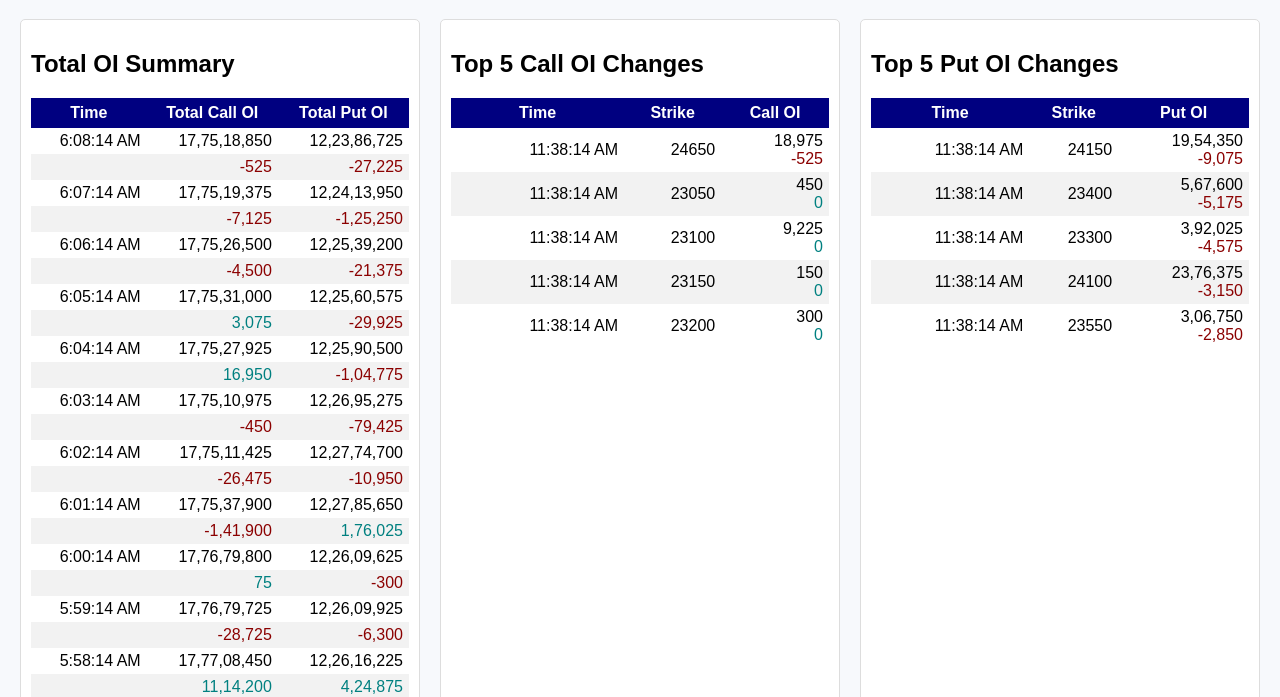
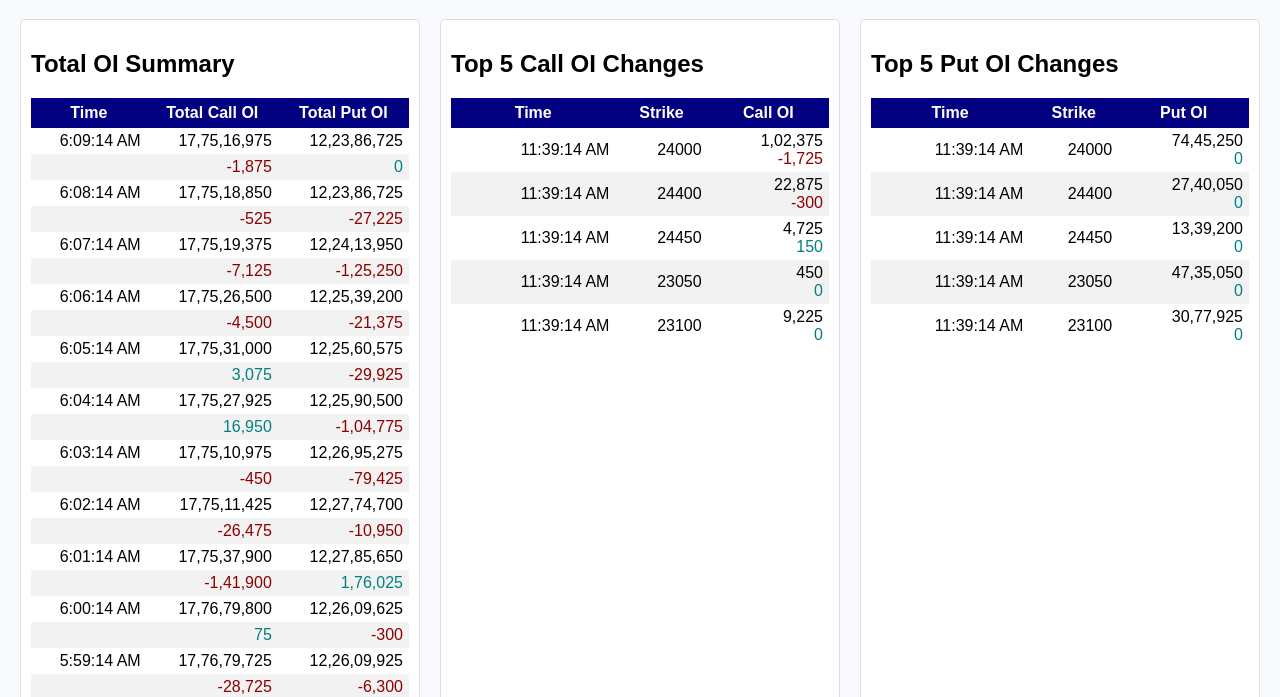
Before and after one commit to kamrut/kamrut.github.io, a plain HTML site: page index.html in a window 1280 px wide. Shown: the part 81-778 px from the top of the page. Drawn offline with nearby package versions, Linux system fonts and the light colour scheme.

Commit message:
Update data and strikes JSON from MAUI

```diff
--- a/data.json
+++ b/data.json
@@ -1,4 +1,14 @@
 [
+  {
+    "RecordTime": "2025-07-22T11:39:14.6152612+05:30",
+    "TotalCallOI": 177516975.0,
+    "TotalPutOI": 122386725.0,
+    "CallOIChange": -1875.0,
+    "PutOIChange": 0.0,
+    "PCR": 0.689436742598842,
+    "IsBusy": false,
+    "Title": ""
+  },
   {
     "RecordTime": "2025-07-22T11:38:14.6083385+05:30",
     "TotalCallOI": 177518850.0,
@@ -188,15 +198,5 @@
     "PCR": 0.693139839888666,
     "IsBusy": false,
     "Title": ""
-  },
-  {
-    "RecordTime": "2025-07-22T11:17:58.9544929+05:30",
-    "TotalCallOI": 175971975.0,
-    "TotalPutOI": 121305975.0,
-    "CallOIChange": 75.0,
-    "PutOIChange": 4200.0,
-    "PCR": 0.689348261278536,
-    "IsBusy": false,
-    "Title": ""
   }
 ]
--- a/index.html
+++ b/index.html
@@ -110,7 +110,8 @@
       .then(res => res.json())
       .then(data => {
         const tbody = document.querySelector('#totalTable tbody');
-       const last20 = data.slice(-20); //
+        const sorted = data.sort((a, b) => new Date(b.RecordTime) - new Date(a.RecordTime));
+		const last20 = sorted.slice(0, 20); // newest 20
         last20.forEach((d, i) => {
           const row1 = document.createElement('tr');
           const row2 = document.createElement('tr');
@@ -215,3 +216,4 @@
 <!-- updated: 2025-07-22 11:36:14 -->
 <!-- updated: 2025-07-22 11:37:14 -->
 <!-- updated: 2025-07-22 11:38:14 -->
+<!-- updated: 2025-07-22 11:39:14 -->
--- a/strikes.json
+++ b/strikes.json
@@ -1,18 +1,40 @@
 [
   {
-    "RecordID": 34163,
-    "RecordTime": "2025-07-22T11:38:14.6083385",
-    "CallOI": 18975.0,
-    "PutOI": 2732700.0,
-    "CallOIChange": -525.0,
+    "RecordID": 34238,
+    "RecordTime": "2025-07-22T11:39:14.6152612",
+    "CallOI": 102375.0,
+    "PutOI": 7445250.0,
+    "CallOIChange": -1725.0,
     "PutOIChange": 0.0,
-    "OIStrike": 24650.0,
+    "OIStrike": 24000.0,
     "IsBusy": false,
     "Title": ""
   },
   {
-    "RecordID": 34131,
-    "RecordTime": "2025-07-22T11:38:14.6083385",
+    "RecordID": 34246,
+    "RecordTime": "2025-07-22T11:39:14.6152612",
+    "CallOI": 22875.0,
+    "PutOI": 2740050.0,
+    "CallOIChange": -300.0,
+    "PutOIChange": 0.0,
+    "OIStrike": 24400.0,
+    "IsBusy": false,
+    "Title": ""
+  },
+  {
+    "RecordID": 34247,
+    "RecordTime": "2025-07-22T11:39:14.6152612",
+    "CallOI": 4725.0,
+    "PutOI": 1339200.0,
+    "CallOIChange": 150.0,
+    "PutOIChange": 0.0,
+    "OIStrike": 24450.0,
+    "IsBusy": false,
+    "Title": ""
+  },
+  {
+    "RecordID": 34219,
+    "RecordTime": "2025-07-22T11:39:14.6152612",
     "CallOI": 450.0,
     "PutOI": 4735050.0,
     "CallOIChange": 0.0,
@@ -22,19 +44,41 @@
     "Title": ""
   },
   {
-    "RecordID": 34132,
-    "RecordTime": "2025-07-22T11:38:14.6083385",
+    "RecordID": 34220,
+    "RecordTime": "2025-07-22T11:39:14.6152612",
     "CallOI": 9225.0,
     "PutOI": 3077925.0,
     "CallOIChange": 0.0,
-    "PutOIChange": -1800.0,
+    "PutOIChange": 0.0,
     "OIStrike": 23100.0,
     "IsBusy": false,
     "Title": ""
   },
   {
-    "RecordID": 34133,
-    "RecordTime": "2025-07-22T11:38:14.6083385",
+    "RecordID": 34219,
+    "RecordTime": "2025-07-22T11:39:14.6152612",
+    "CallOI": 450.0,
+    "PutOI": 4735050.0,
+    "CallOIChange": 0.0,
+    "PutOIChange": 0.0,
+    "OIStrike": 23050.0,
+    "IsBusy": false,
+    "Title": ""
+  },
+  {
+    "RecordID": 34220,
+    "RecordTime": "2025-07-22T11:39:14.6152612",
+    "CallOI": 9225.0,
+    "PutOI": 3077925.0,
+    "CallOIChange": 0.0,
+    "PutOIChange": 0.0,
+    "OIStrike": 23100.0,
+    "IsBusy": false,
+    "Title": ""
+  },
+  {
+    "RecordID": 34221,
+    "RecordTime": "2025-07-22T11:39:14.6152612",
     "CallOI": 150.0,
     "PutOI": 238575.0,
     "CallOIChange": 0.0,
@@ -44,8 +88,8 @@
     "Title": ""
   },
   {
-    "RecordID": 34134,
-    "RecordTime": "2025-07-22T11:38:14.6083385",
+    "RecordID": 34222,
+    "RecordTime": "2025-07-22T11:39:14.6152612",
     "CallOI": 300.0,
     "PutOI": 421275.0,
     "CallOIChange": 0.0,
@@ -55,57 +99,13 @@
     "Title": ""
   },
   {
-    "RecordID": 34153,
-    "RecordTime": "2025-07-22T11:38:14.6083385",
-    "CallOI": 900.0,
-    "PutOI": 1954350.0,
+    "RecordID": 34223,
+    "RecordTime": "2025-07-22T11:39:14.6152612",
+    "CallOI": 75.0,
+    "PutOI": 154800.0,
     "CallOIChange": 0.0,
-    "PutOIChange": -9075.0,
-    "OIStrike": 24150.0,
-    "IsBusy": false,
-    "Title": ""
-  },
-  {
-    "RecordID": 34138,
-    "RecordTime": "2025-07-22T11:38:14.6083385",
-    "CallOI": 675.0,
-    "PutOI": 567600.0,
-    "CallOIChange": 0.0,
-    "PutOIChange": -5175.0,
-    "OIStrike": 23400.0,
-    "IsBusy": false,
-    "Title": ""
-  },
-  {
-    "RecordID": 34136,
-    "RecordTime": "2025-07-22T11:38:14.6083385",
-    "CallOI": 450.0,
-    "PutOI": 392025.0,
-    "CallOIChange": 0.0,
-    "PutOIChange": -4575.0,
-    "OIStrike": 23300.0,
-    "IsBusy": false,
-    "Title": ""
-  },
-  {
-    "RecordID": 34152,
-    "RecordTime": "2025-07-22T11:38:14.6083385",
-    "CallOI": 6150.0,
-    "PutOI": 2376375.0,
-    "CallOIChange": 0.0,
-    "PutOIChange": -3150.0,
-    "OIStrike": 24100.0,
-    "IsBusy": false,
-    "Title": ""
-  },
-  {
-    "RecordID": 34141,
-    "RecordTime": "2025-07-22T11:38:14.6083385",
-    "CallOI": 750.0,
-    "PutOI": 306750.0,
-    "CallOIChange": 0.0,
-    "PutOIChange": -2850.0,
-    "OIStrike": 23550.0,
+    "PutOIChange": 0.0,
+    "OIStrike": 23250.0,
     "IsBusy": false,
     "Title": ""
   }
```
